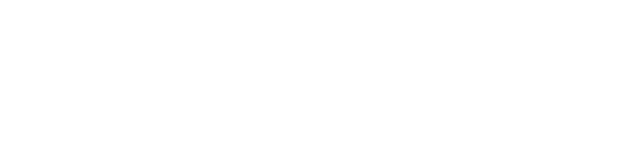
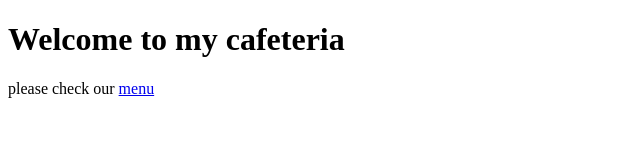
Before and after one commit to tanjiakater-lgtm/my-fokira-cafeteria, a plain HTML site: page index.html in a window 1280 px wide. Shown: the whole page, without its empty margins (0-640 px from the left). Drawn offline with Linux system fonts and the light colour scheme.

Commit message:
menu html create

```diff
--- a/index.html
+++ b/index.html
@@ -6,6 +6,7 @@
     <title>My Cafeteria</title>
 </head>
 <body>
-
+    <h1>Welcome to my cafeteria</h1>
+    <p>please check our <a href="menu.html">menu</a></p>
 </body>
 </html>
```
Also changed, not shown: images/chicken chap.jpeg (added), images/moglai.jpeg (added), images/pudding.jpeg (added), menu.html (added).
